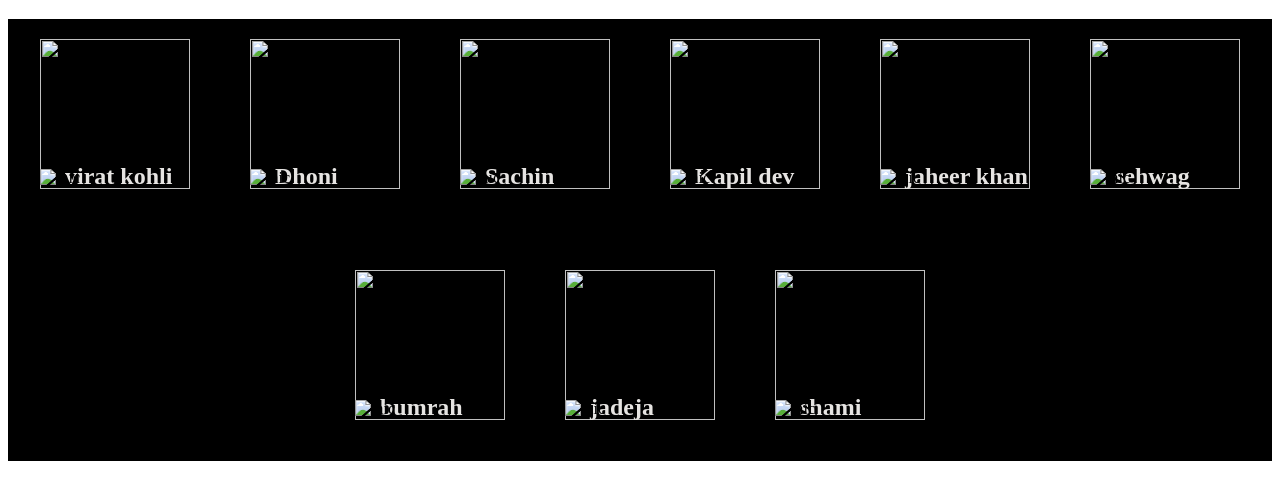
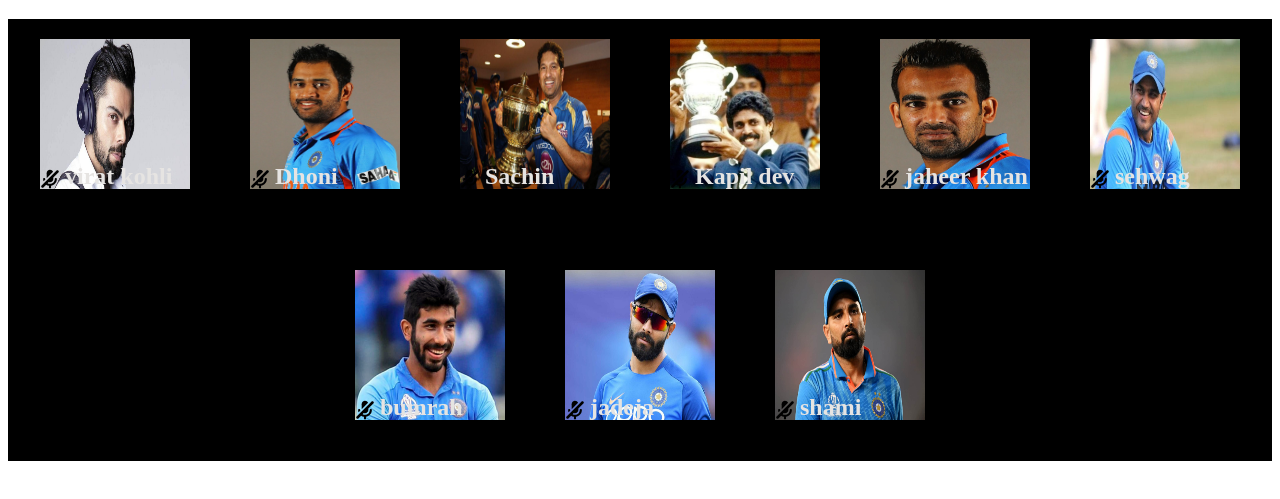
Before and after one commit to Dinesh-Reddy012/Zoom-UI, a plain HTML site: page index.html in a window 1280 px wide. Shown: the part 61-560 px from the top of the page. Drawn offline with Linux system fonts and the light colour scheme.

Commit message:
Update index.html

```diff
--- a/index.html
+++ b/index.html
@@ -40,50 +40,50 @@
     <div class="p1">
 
     <div class="p2">
-    <img height="150" width="150" src="./Assets/images/virat.jpg">
+    <img height="150" width="150" src="virat.jpg">
     <h2> virat kohli</h2>
-    <div><img class="mic" src="./Assets/images/mic-slash-svgrepo-com.svg" height="20px" alt="mic"></div>
+    <div><img class="mic" src="mic-slash-svgrepo-com.svg" height="20px" alt="mic"></div>
 
     </div>
     <div class="p2">
-    <img height="150" width="150" src="./Assets/images/dhoni.webp">
+    <img height="150" width="150" src="dhoni.webp">
     <h2>Dhoni</h2>
-    <div><img class="mic" src="./Assets/images/mic-slash-svgrepo-com.svg" height="20px" alt="mic"></div>
+    <div><img class="mic" src="mic-slash-svgrepo-com.svg" height="20px" alt="mic"></div>
    </div>
     <div class="p2">
-    <img height="150" width="150" src="./Assets/images/sachin-tendulkar-ipl.jpg" alt=""></img>
+    <img height="150" width="150" src="sachin-tendulkar-ipl.jpg" alt=""></img>
     <h2>Sachin</h2>
-    <div><img class="mic" src="./Assets/images/mic-slash-svgrepo-com.svg" height="20px" alt="mic"></div>
+    <div><img class="mic" src="mic-slash-svgrepo-com.svg" height="20px" alt="mic"></div>
    </div>
     <div class="p2">
-    <img height="150"  width="150" src="./Assets/images/kapil.jpg" alt="">
+    <img height="150"  width="150" src="kapil.jpg" alt="">
     <h2>Kapil dev</h2></img>
-    <div><img class="mic" src="./Assets/images/mic-slash-svgrepo-com.svg" height="20px" alt="mic"></div>
+    <div><img class="mic" src="mic-slash-svgrepo-com.svg" height="20px" alt="mic"></div>
    </div>
     <div class="p2">
-    <img height="150" width="150" src="./Assets/images/zaheer.webp" alt=""></img>
+    <img height="150" width="150" src="zaheer.webp" alt=""></img>
     <h2>jaheer khan</h2>
-    <div><img class="mic" src="./Assets/images/mic-slash-svgrepo-com.svg" height="20px" alt="mic"></div>
+    <div><img class="mic" src="mic-slash-svgrepo-com.svg" height="20px" alt="mic"></div>
    </div>
     <div class="p2">
-    <img height="150" width="150" src="./Assets/images/virender-sehwag.jpg" alt=""></img>
+    <img height="150" width="150" src="virender-sehwag.jpg" alt=""></img>
     <h2>sehwag</h2>
-     <div><img class="mic" src="./Assets/images/mic-slash-svgrepo-com.svg" height="20px" alt="mic"></div>
+     <div><img class="mic" src="mic-slash-svgrepo-com.svg" height="20px" alt="mic"></div>
     </div>
     <div class="p2">
-        <img height="150" width="150" src="./Assets/images/Jasprit-Bumrah.jpg" alt=""></img>
+        <img height="150" width="150" src="Jasprit-Bumrah.jpg" alt=""></img>
         <h2>bumrah</h2>
-         <div><img class="mic" src="./Assets/images/mic-slash-svgrepo-com.svg" height="20px" alt="mic"></div>
+         <div><img class="mic" src="mic-slash-svgrepo-com.svg" height="20px" alt="mic"></div>
         </div>
         <div class="p2">
-            <img height="150" width="150" src="./Assets/images/jadeja.jpg" alt=""></img>
+            <img height="150" width="150" src="jadeja.jpg" alt=""></img>
             <h2>jadeja</h2>
-             <div><img class="mic" src="./Assets/images/mic-slash-svgrepo-com.svg" height="20px" alt="mic"></div>
+             <div><img class="mic" src="mic-slash-svgrepo-com.svg" height="20px" alt="mic"></div>
             </div>
             <div class="p2">
-                <img height="150" width="150" src="./Assets/images/Mohammed-Shami.jpg" alt=""></img>
+                <img height="150" width="150" src="Mohammed-Shami.jpg" alt=""></img>
                 <h2>shami</h2>
-                 <div><img class="mic" src="./Assets/images/mic-slash-svgrepo-com.svg" height="20px" alt="mic"></div>
+                 <div><img class="mic" src="mic-slash-svgrepo-com.svg" height="20px" alt="mic"></div>
                 </div>
     </div>
 </body>
```
